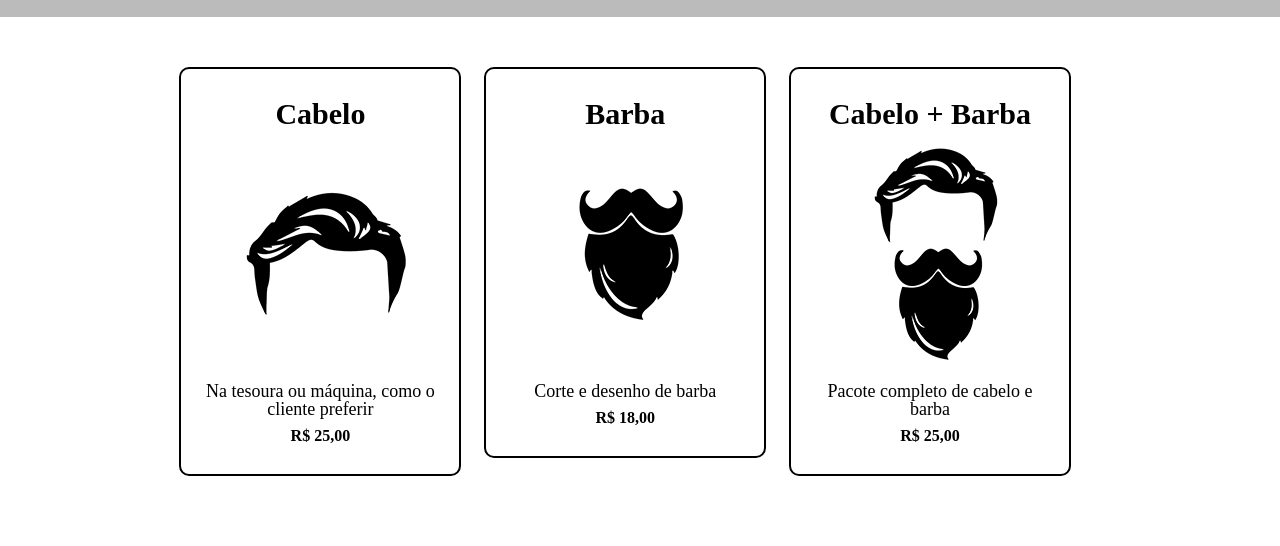
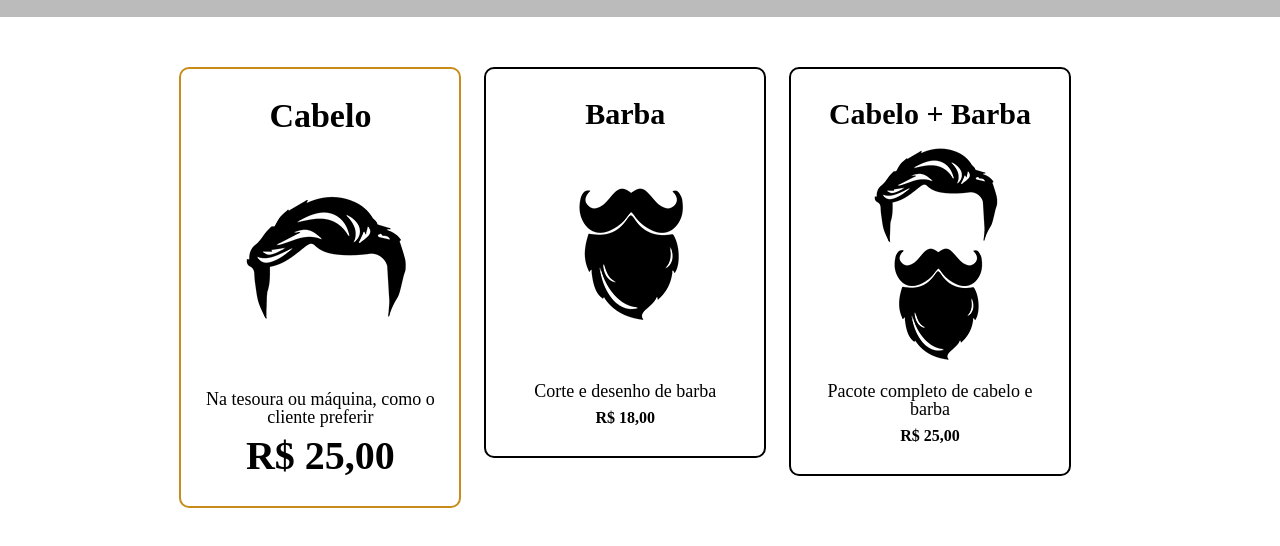
Before and after one commit to marcosraniere/estudos-alura, a plain HTML site: page formacao html e css/html e css/produtos.html in a window 1280 px wide. In both pictures the pointer is over the item 320 px from the left and 547 px from the top of the page. Shown: the part 276-822 px from the top of the page. Drawn offline with Linux system fonts and the light colour scheme.

Commit message:
01-12-22

```diff
--- a/formacao html e css/html e css/produtos.css
+++ b/formacao html e css/html e css/produtos.css
@@ -50,6 +50,17 @@ nav a:hover{
 	border-radius: 10px;
 
 }
+.produtos li:hover {
+    border-color: #C78C19;
+	font-size: 40px;
+}
+.produtos li:active{
+	border-color: #088C18;
+}
+.produtos li:hover h2{
+	font-size: 34px;
+
+}
 
 .produtos h2 {
 	font-size: 30px;
```
